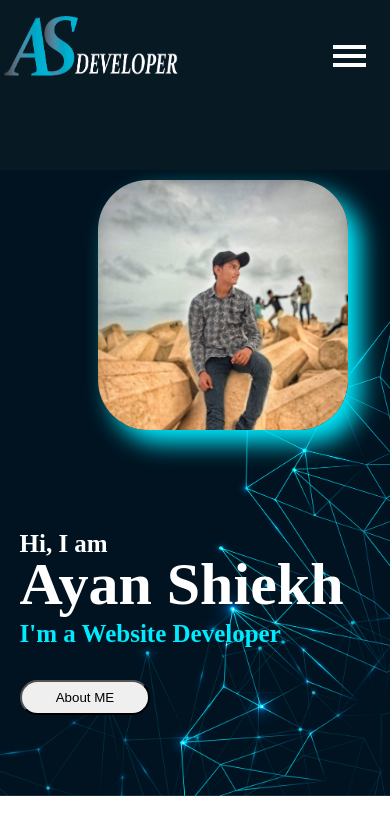
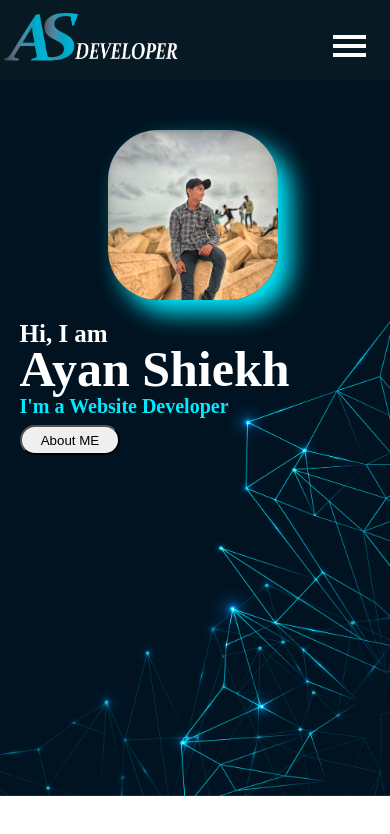
Before and after one commit to ayansheikh6600/Test-Portfolio, a plain HTML site: page index.html in a window 390 px wide. Drawn offline with Linux system fonts and the light colour scheme.

Commit message:
some changes

```diff
--- a/style.css
+++ b/style.css
@@ -255,27 +255,32 @@ a:hover {
         background-repeat: no-repeat;
     }
     .self-image{
+        width: 170px;
+        height: 170px;
+        margin: 0px auto;
         position: absolute;
-        left: 25%;
+        top: 130px;
+        left: 9%;
+
     }
     .intro-heading {
         position: absolute;
-        top: 550px;
+        top: 340px;
         left: 5%;
         color: white;
-        font-size: 60px;
+        font-size: 50px;
     }
 
     .first-H {
         font-size: 25px;
         position: absolute;
-        top: 530px;
+        top: 320px;
     }
 
     .second-H {
-        font-size: 25px;
+        font-size: 20px;
         position: absolute;
-        top: 620px;
+        top: 395px;
         color: #00EBFF;
     }
 
@@ -284,11 +289,21 @@ a:hover {
     .about-btn {
 
         position: absolute;
-        top: 680px;
+        top: 425px;
         left: 20px;
-        width: 130px;
-        height: 35px;
+        width: 100px;
+        height: 30px;
         border-radius: 20px;
     }
+    nav{
+        height: 80px;
+    }
+    .logo {
+        height: 80px;
+        width: 180px;
+    }
 
+    .humburger {
+        top: 30px;
+    }
 }
```
